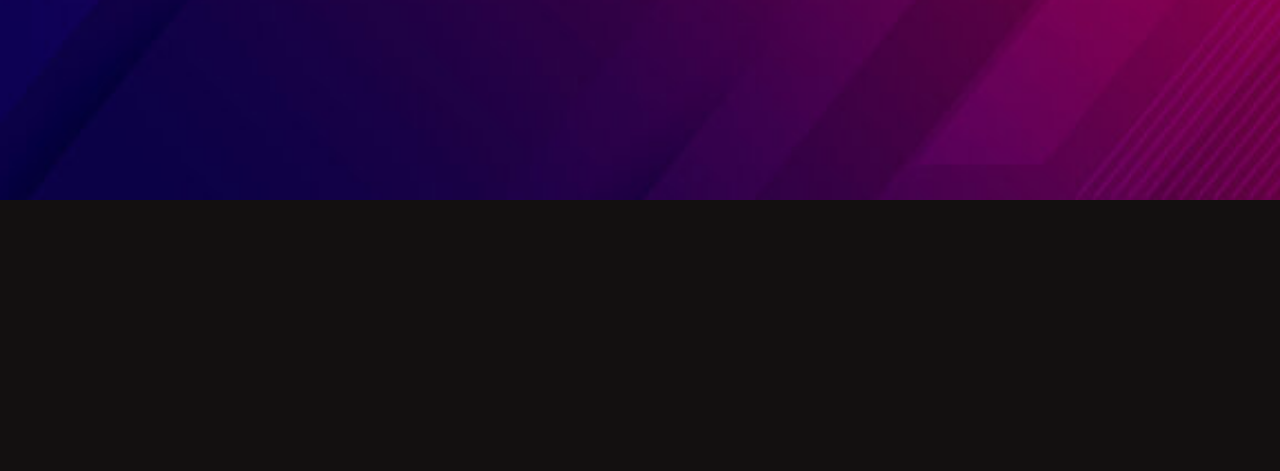
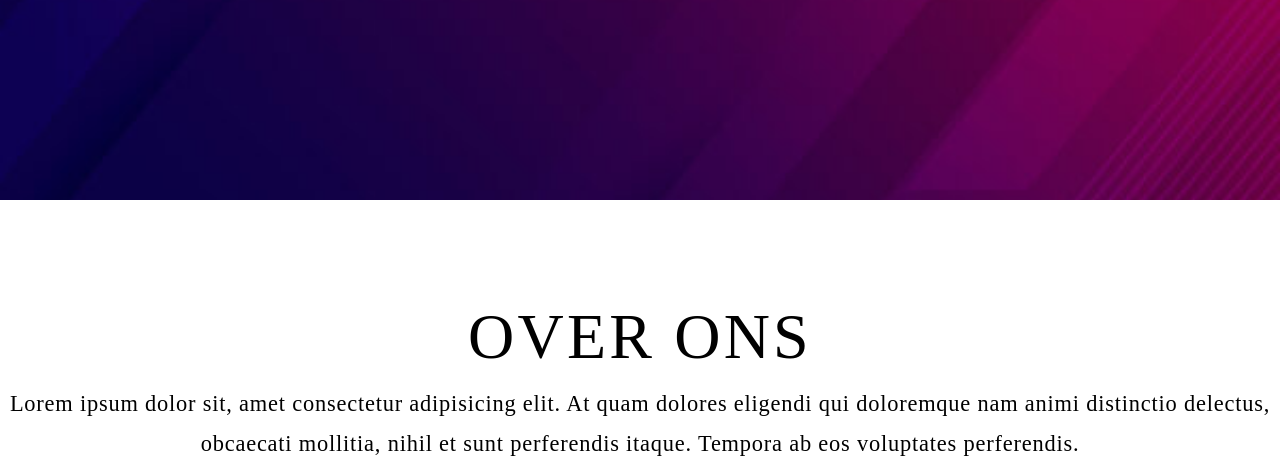
Before and after one commit to Saad332556/j1p2project2, a PHP site: page / in a window 1280 px wide. Shown: the part 600-1071 px from the top of the page. Before the commit the page ends 800 px from the top, so only its background shows below. Run offline with PHP 8.4, Linux system fonts and the light colour scheme.

Commit message:
Add files via upload

```diff
--- a/index.html
+++ b/index.html
@@ -53,6 +53,63 @@
 
 
         </div>
+
+    <section id="overons">
+        <div class="overons container">
+            <div class="overons-top">
+                <!--Titel Pagina-->
+                <h1 class="section-title">OVER ONS</h1>
+                <p>Lorem ipsum dolor sit, amet consectetur adipisicing elit.
+                    At quam dolores eligendi qui doloremque nam animi distinctio delectus,
+                    obcaecati mollitia, nihil et sunt perferendis itaque.
+                    Tempora ab eos voluptates perferendis.</p>
+            </div>
+            <div class="overons-bottom">
+                <div class="overons-item">
+                    <!--Icoontjes voor projecten-->
+                   <div class="icon">
+                       <img src="img/image.png" alt="">
+                   </div>
+                   <!--Projecten-->
+                   <h2>Project1</h2>
+                   <p>Lorem ipsum dolor sit, amet consectetur adipisicing elit.
+                    At quam dolores eligendi qui doloremque nam animi distinctio delectus,
+                    obcaecati mollitia, nihil et sunt perferendis itaque.
+                    Tempora ab eos voluptates perferendis.</p>
+                </div>
+                <div class="overons-item">
+                    <div class="icon">
+                        <img src="img/image.png" alt="">
+                    </div>
+                    <h2>Project2</h2>
+                    <p>Lorem ipsum dolor sit, amet consectetur adipisicing elit.
+                     At quam dolores eligendi qui doloremque nam animi distinctio delectus,
+                     obcaecati mollitia, nihil et sunt perferendis itaque.
+                     Tempora ab eos voluptates perferendis.</p>
+                 </div>
+                 <div class="overons-item">
+                    <div class="icon">
+                        <img src="img/image.png" alt="">
+                    </div>
+                    <h2>Project3</h2>
+                    <p>Lorem ipsum dolor sit, amet consectetur adipisicing elit.
+                     At quam dolores eligendi qui doloremque nam animi distinctio delectus,
+                     obcaecati mollitia, nihil et sunt perferendis itaque.
+                     Tempora ab eos voluptates perferendis.</p>
+                 </div>
+                 <div class="overons-item">
+                    <div class="icon">
+                        <img src="img/image.png" alt="">
+                    </div>
+                    <h2>Project4</h2>
+                    <p>Lorem ipsum dolor sit, amet consectetur adipisicing elit.
+                     At quam dolores eligendi qui doloremque nam animi distinctio delectus,
+                     obcaecati mollitia, nihil et sunt perferendis itaque.
+                     Tempora ab eos voluptates perferendis.</p>
+                 </div>
+            </div>
+        </div>
+    </section>
     </main>
     <script src="nav.js"></script>
 </body>
--- a/style.css
+++ b/style.css
@@ -1,6 +1,8 @@
+@import url('https://fonts.googleapis.com/css2?family=PT+Sans&display=swap');
+
 * {
     margin: 0;
-    padding: 0;
+    padding: 0
 }
 
 html {
@@ -27,6 +29,7 @@ html {
     margin-top: 10px;
     text-decoration: none;
     font-size: 17px;
+    transition: 0.8s;
 }
 
 .topnav a:hover {
@@ -104,3 +107,77 @@ html {
 @media screen and (max-width: 768px) {
     .topnav > img.responsive { height: 100px; width: 155px;}
 }
+
+#overons {
+
+}
+#overons .overons {
+    flex-direction: column;
+    text-align: center;
+    max-width: 1500px;
+    margin: 0 auto;
+    padding: 100px 0;
+}
+
+#overons .section-title {
+    font-size: 4rem;
+    font-weight: 300;
+    color: black;
+    margin-bottom: 10px;
+    text-transform: uppercase;
+    letter-spacing: .2rem;
+    text-align: center;
+}
+
+#overons .overons-top p {
+    font-size: 1.4rem;
+    margin-top: 5px;
+    line-height: 2.5rem;
+    font-weight: 300;
+    letter-spacing: .05rem;
+}
+
+#overons .overons-bottom {
+    display: flex;
+    align-items: center;
+    justify-content: center;
+    flex-wrap: wrap;
+}
+
+#overons .overons-item {
+    flex-basis: 80%;
+    display: flex;
+    align-items: flex-start;
+    justify-content: center;
+    flex-direction: column;
+    padding: 30px;
+    border-radius: 10px;
+    background-image: url(img/gametoernooi.jpg);
+    background-size: cover;
+    margin: 10px 5%;
+    position: relative;
+    z-index: 1;
+}
+
+#overons .overons-item::after {
+    content: '';
+    position: absolute;
+    left: 0;
+    top: 0;
+    height: 100%;
+    width: 100%;
+    background-image: linear-gradient(60deg, #29323c 0%, #485563 100%);
+    opacity: .6;
+    z-index: -1;
+}
+
+.overons .overons-bottom .icon {
+    height: 50px;
+    width: 50px;
+    margin-bottom: 20px;
+}
+#overons .overons-bottom .icon img {
+    height: 100%;
+    width: 100%;
+    object-fit: cover;
+}
```
Also changed, not shown: gametoernooi.jpg (added).
